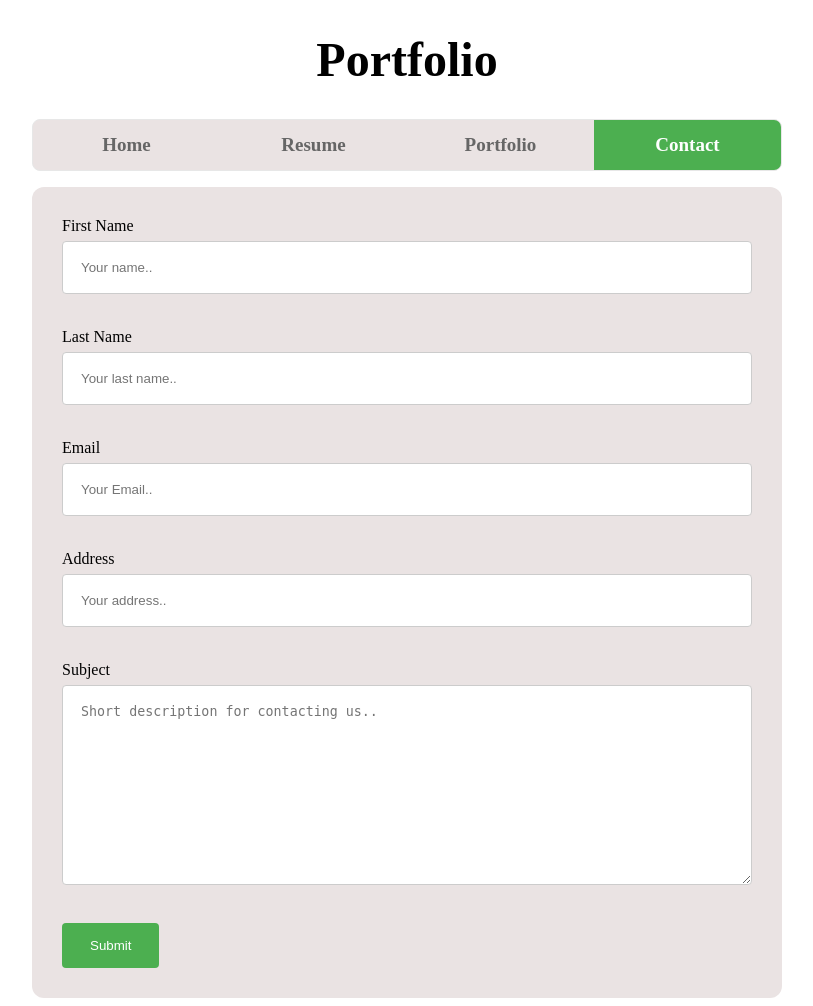
After one commit to ArjunPadaliya/COMP-805, a Django app: page /contact/ in a window 1280 px wide. The commit adds this page. Shown: the whole page, without its empty margins (233-1046 px from the left). Run offline with Django 3.2, Linux system fonts and the light colour scheme.

Commit message:
added contact page

```diff
--- a/django/week2/portfolio/portfolio/urls.py
+++ b/django/week2/portfolio/portfolio/urls.py
@@ -23,5 +23,6 @@ urlpatterns = [
     url(r'^$', views.home, name='home'),
     url(r'^resume/', views.resume, name='resume'),
     url(r'^portfolio/', views.portfolio, name='portfolio'),
+    url(r'^contact/', views.contact, name='contact'),
     url(r'^admin/', admin.site.urls),
 ]
--- a/django/week2/portfolio/portfolio/views.py
+++ b/django/week2/portfolio/portfolio/views.py
@@ -20,3 +20,10 @@ def portfolio(request):
     '''
     context={'portfolio':'active'}
     return render(request, 'portfolio.html', context)
+
+def contact(request):
+    '''
+    Returns contact page
+    '''
+    context={'contact':'active'}
+    return render(request, 'contact.html', context)
--- a/django/week2/portfolio/templates/base.html
+++ b/django/week2/portfolio/templates/base.html
@@ -13,7 +13,7 @@
         <li><a class="{{ home }}" href="{% url 'home' %}">Home</a></li>
         <li><a class="{{ resume }}" href="{% url 'resume' %}">Resume</a></li>
         <li><a class="{{ portfolio }}" href="{% url 'portfolio' %}">Portfolio</a></li>
-        <li><a class="{{ contact }}" href="">Contact</a></li>
+        <li><a class="{{ contact }}" href="{% url 'contact' %}">Contact</a></li>
       </ul>
     </div>
       {% block content %}
--- /dev/null
+++ b/django/week2/portfolio/templates/contact.html
@@ -0,0 +1,38 @@
+{% extends 'base.html' %}
+
+{% block content %}
+    <form>
+      <div class="form">
+      <label for="fname">First Name</label>
+      <input type="text" id="fname" placeholder="Your name..">
+
+      <br>
+      <br>
+
+      <label for="lname">Last Name</label>
+      <input type="text" id="lname" placeholder="Your last name..">
+
+      <br>
+      <br>
+
+      <label for="email">Email</label>
+      <input type="email" id="email" placeholder="Your Email..">
+
+      <br>
+      <br>
+
+      <label for="address">Address</label>
+      <input type="text" id="address" placeholder="Your address..">
+
+      <br>
+      <br>
+
+      <label for="subject">Subject</label>
+      <textarea id="subject"  placeholder="Short description for contacting us.." style="height:200px"></textarea>
+      <br>
+      <br>
+      <input type="submit" value="Submit">
+      </div>
+    </form>
+
+{% endblock %}
```
